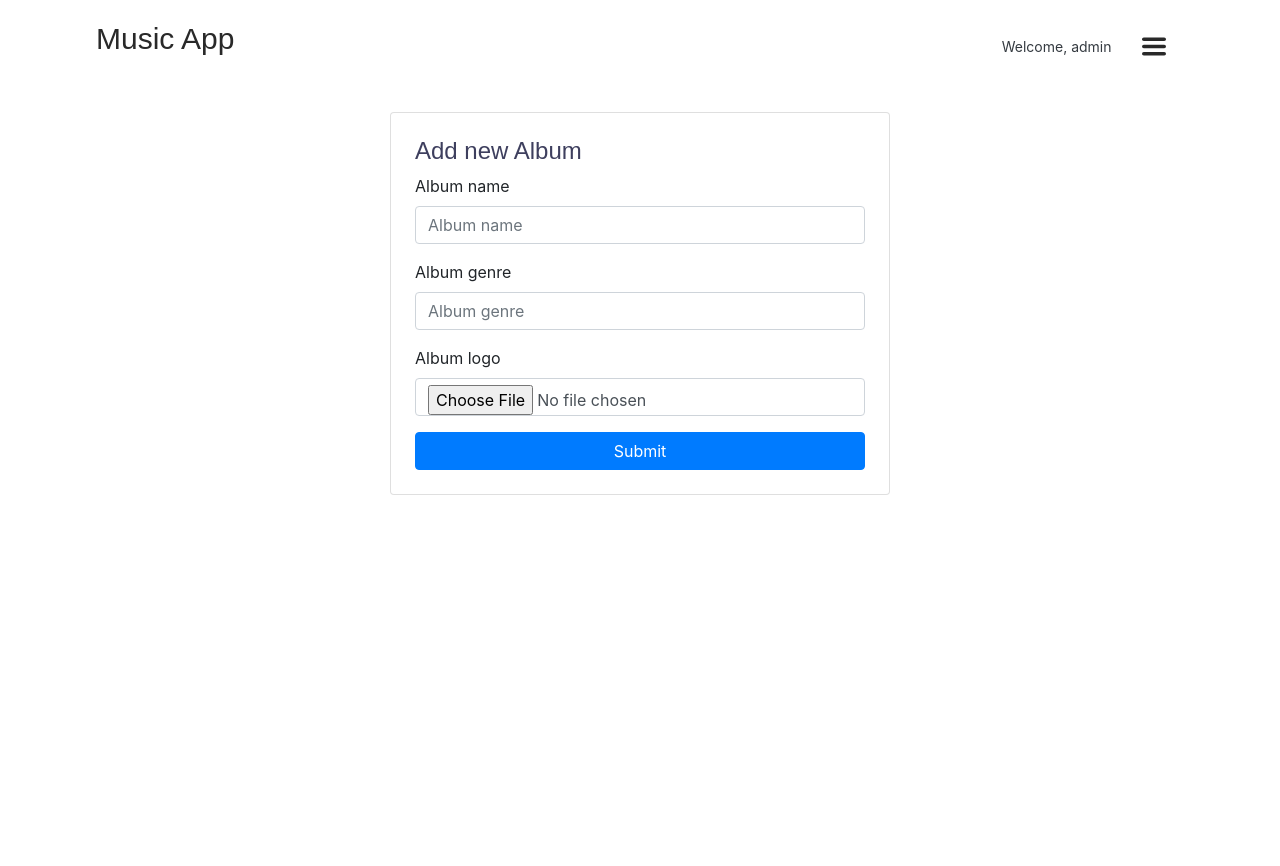
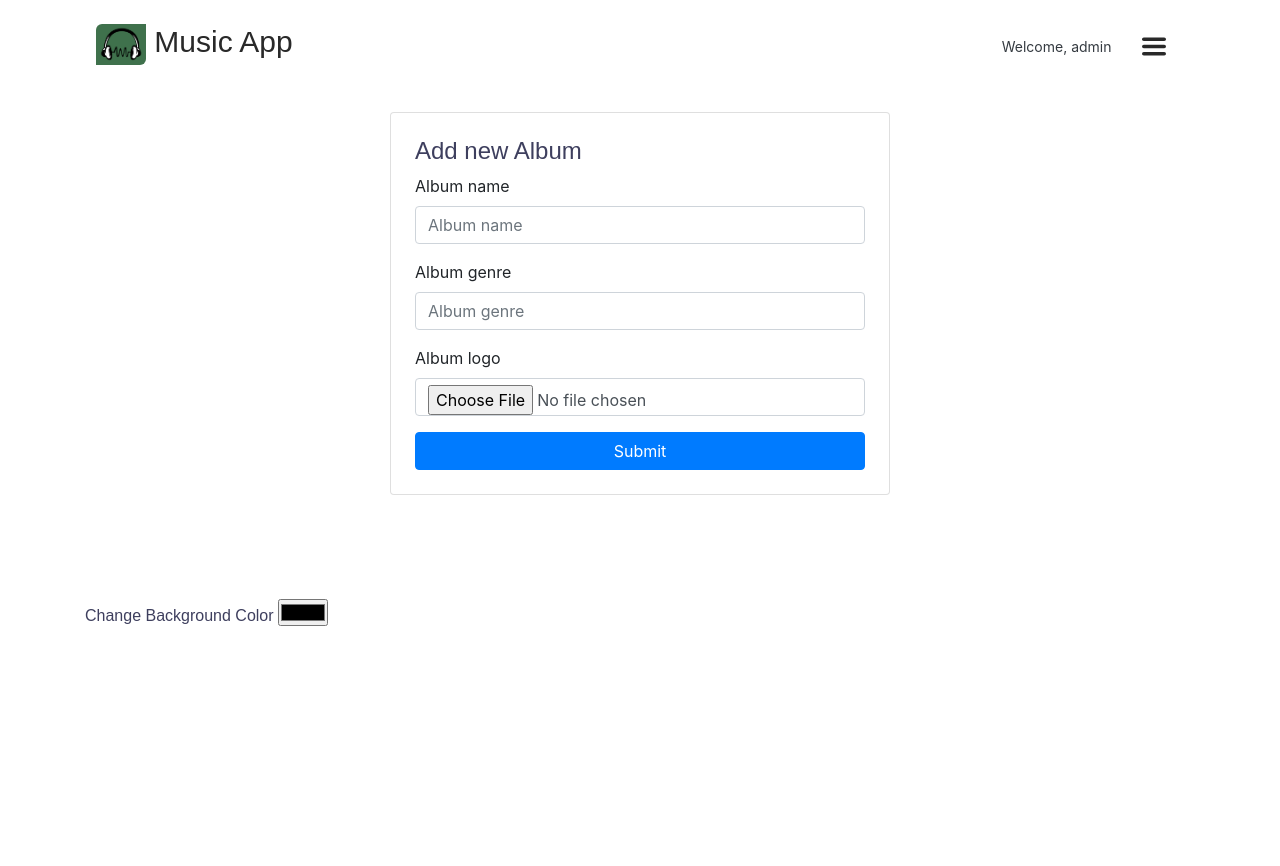
Before and after one commit to Asif-Biswas/Music_Streaming_App_in_Django, a Django app: page /add-album in a window 1280 px wide. Shown: the top 866 px of the page. Run offline with Django 3.2, Linux system fonts and the light colour scheme; a user stored in the database is signed in; some libraries are stand-ins or nearby versions.

Commit message:
color picker added

```diff
--- a/music_nation/static/css/index.css
+++ b/music_nation/static/css/index.css
@@ -595,7 +595,6 @@ h1::-moz-selection {
 nav {
     width: 100vw;
     height: 100px;
-    background: white;
     position: absolute;
     top: 0;
 }
--- a/music_nation/templates/music_nation/base2.html
+++ b/music_nation/templates/music_nation/base2.html
@@ -18,7 +18,9 @@
         <div class="head">
           <nav>
             <div class="navWrapper">
-              <a href="{% url 'music_nation:home' %}" id="logo">Music App</a>
+              <a href="{% url 'music_nation:home' %}" id="logo">
+                <img src="{% static 'images/logo.png' %}" style="border-radius: 6px 0 6px 0" width="50px" alt="logo" />
+                Music App</a>
               <div class="right">
                 <div>
                   {% if user.is_authenticated %}
@@ -57,7 +59,9 @@
 
 
         <br><br><br><br>
-
+        <p>Change Background Color
+          <input type="color" id="colorPicker" />
+        </p>
     </main>
 
       <div class="music">
@@ -110,5 +114,23 @@
         </script>
         <script src="https://code.jquery.com/jquery-3.5.1.min.js"></script>
         <script src="{% static 'js/index.js' %}"></script>
+        <script>
+          const colorPicker = document.getElementById("colorPicker");
+          const body = document.querySelector("body");
+          colorPicker.addEventListener("change", (e) => {
+            body.style.backgroundColor = e.target.value;
+            // save the color in local storage
+            localStorage.setItem("bgcolor", e.target.value);
+          });
+
+          // get the color from local storage
+          const bgcolor = localStorage.getItem("bgcolor");
+          if (bgcolor) {
+            body.style.backgroundColor = bgcolor;
+            colorPicker.value = bgcolor;
+          }
+
+
+        </script>
 </body>
 </html>
```
Also changed, not shown: music_nation/static/images/logo.png (added).
